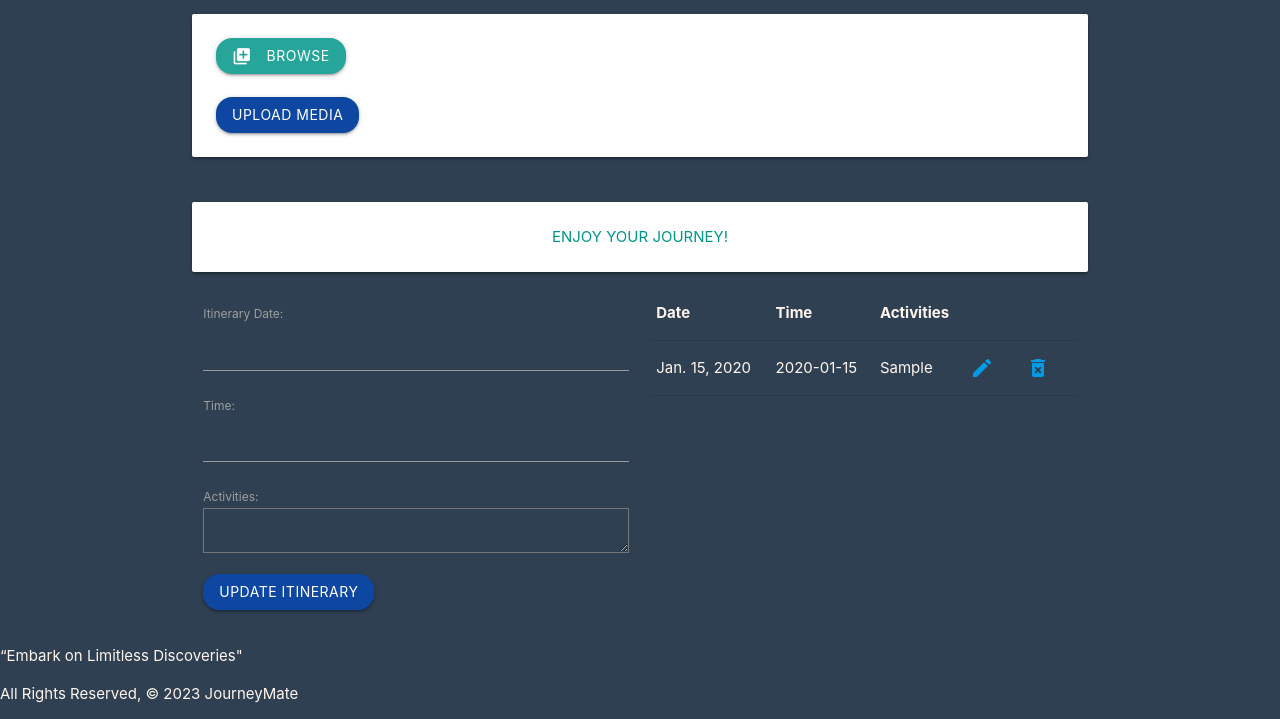
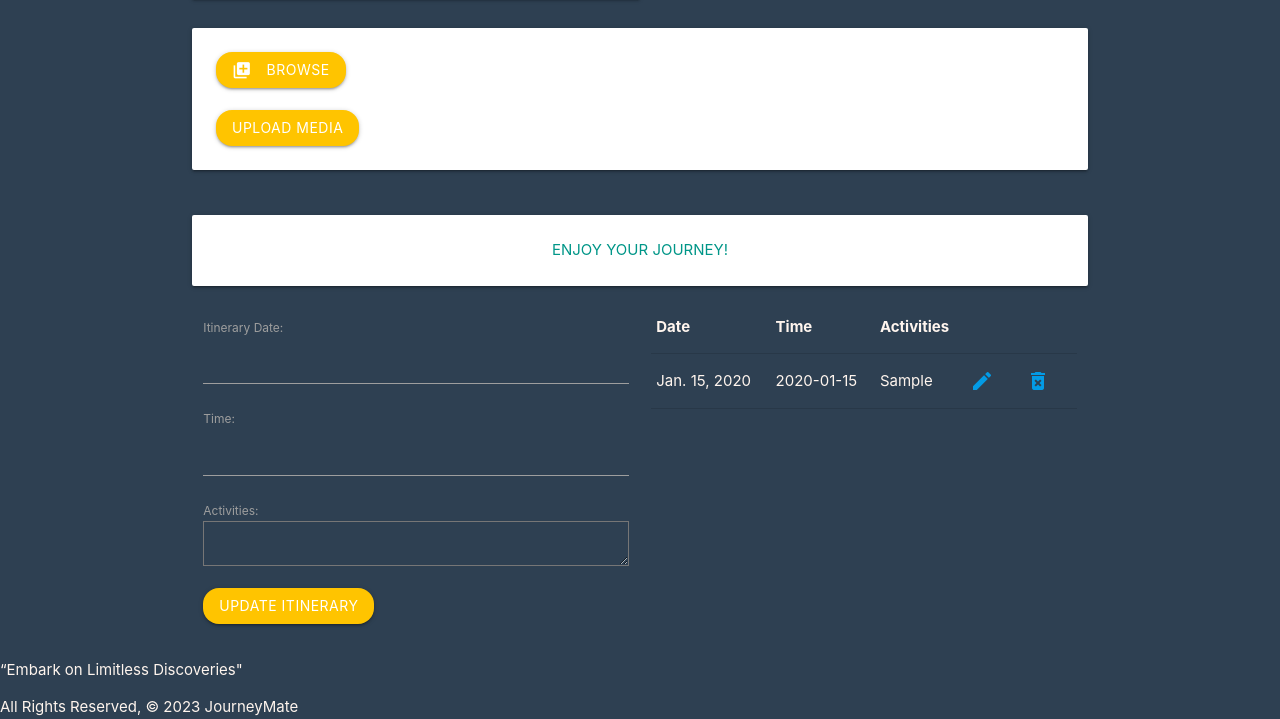
Before and after one commit to pattongrooms/project-3-STP, a Django app: page /destinations/1/ in a window 1280 px wide. Shown: the part 1244-1963 px from the top of the page. Run offline with Django 4.2, Linux system fonts and the light colour scheme; a user stored in the database is signed in; tables that the repository leaves empty hold one stand-in row (values such as "Sample post"); a database or web service that is not in the repository returns one stand-in record (values such as "Sample title"); data that the repository does not hold is empty.

Commit message:
style edit

```diff
--- a/journeymate/main_app/templates/destinations/detail.html
+++ b/journeymate/main_app/templates/destinations/detail.html
@@ -20,8 +20,8 @@
     </section>
   </div>
   <div class="card-action">
-    <a href="{% url 'destinations_update' destination.id %}">Edit</a>
-    <a href="{% url 'destinations_delete' destination.id %}">Delete</a>
+    <a class="waves-effect waves-light btn amber accent-3" href="{% url 'destinations_update' destination.id %}">Edit</a>
+    <a class="waves-effect waves-light btn amber accent-3" href="{% url 'destinations_delete' destination.id %}">Delete</a>
   </div>
 </div>
 
@@ -33,12 +33,12 @@
     {% endfor %}
     <form action="{% url 'add_media' destination.id %}" enctype="multipart/form-data" method="POST" class="card-panel">
       {% csrf_token %}
-      <span class="btn btn-file">
+      <span class="btn btn-file amber accent-3">
         <i class="material-icons left">add_to_photos</i>BROWSE
       <input type="file" name="media-file">
     </span>
       <br><br>
-      <button type="submit" class="btn blue darken-4">UPLOAD MEDIA</button>
+      <button type="submit" class="btn amber accent-3">UPLOAD MEDIA</button>
     </form>
 
   <br>
@@ -46,7 +46,7 @@
   {% if destination.activity_for_today %}
       <div class="card-panel teal-text center-align">ENJOY YOUR JOURNEY!</div>
   {% else %}
-      <div class="card-panel red-text center-align">WOULD YOU LIKE TO UPDATE TODAY'S ITINERARY?</div>
+      <div class="card-panel blue center-align">WOULD YOU LIKE TO UPDATE TODAY'S ITINERARY?</div>
   {% endif %}
 
 
@@ -56,7 +56,7 @@
       <form action="{% url 'add_itinerary' destination.id %}" method="POST">
         {% csrf_token %}
         {{ itinerary_form.as_p }}
-        <input type="submit" class="btn blue darken-4" value="UPDATE ITINERARY" />
+        <input type="submit" class="btn amber accent-3" value="UPDATE ITINERARY" />
       </form>
     </div>
   </div>
```
